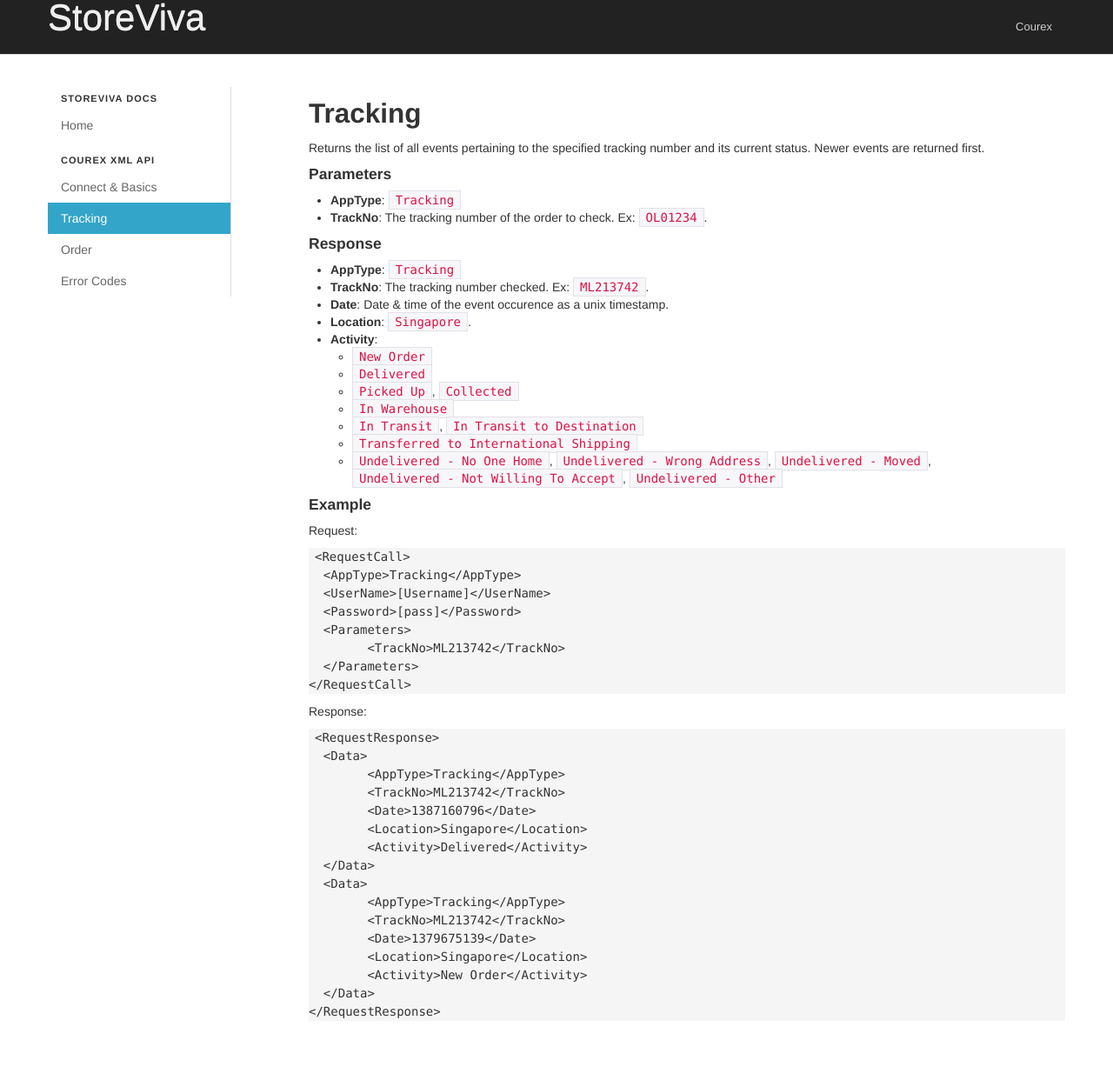
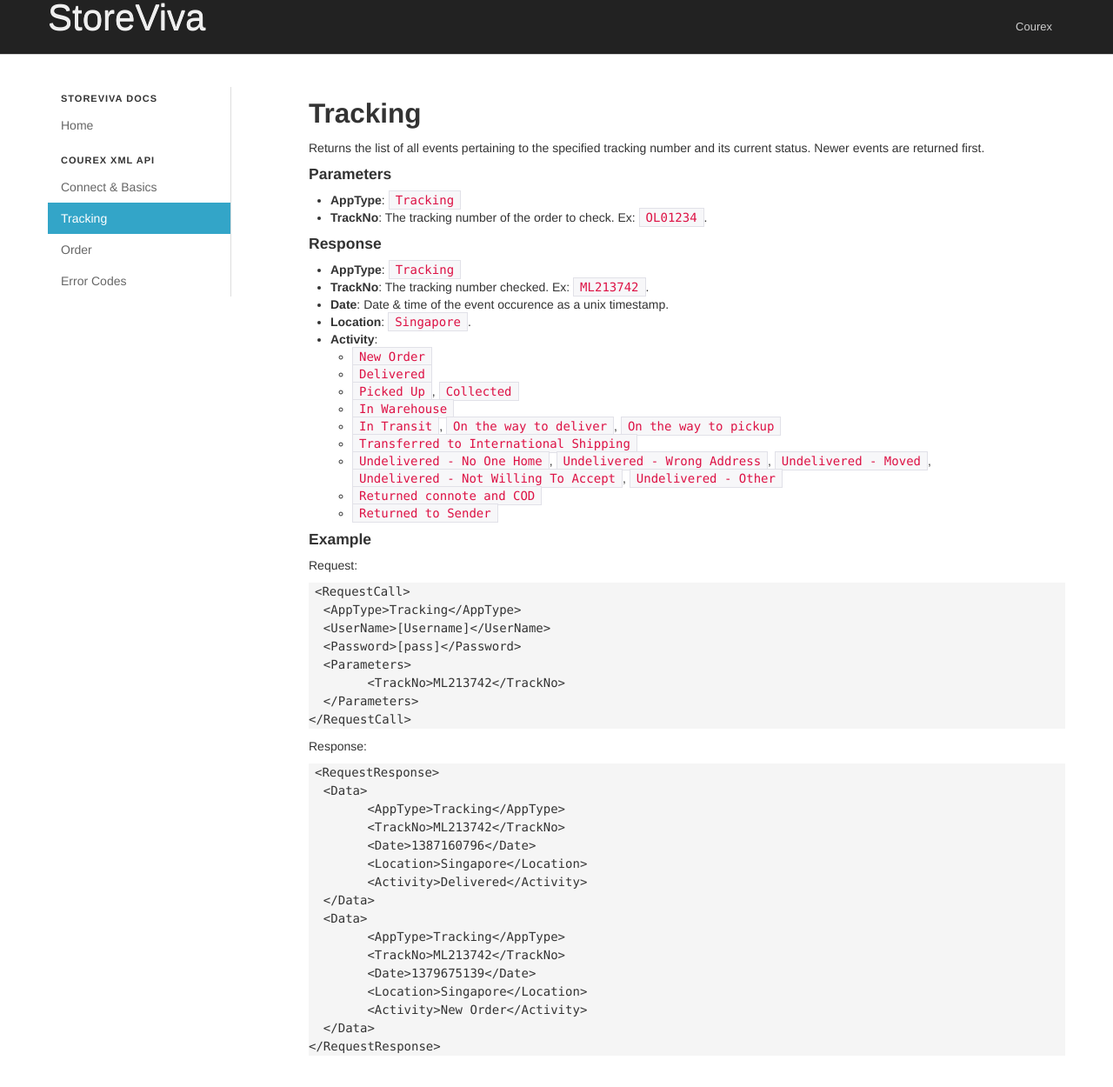
Before and after one commit to storeviva/storeviva.github.io, a Jekyll site: the page built from courex_xml/tracking.md, in a window 1280 px wide and 1284 px high. Shown: the top 1250 px of the window at 87% size. Built offline with Jekyll 4.4.1, drawn with Linux system fonts in a browser that asks for light colours; nearby versions of some CDN libraries; Markdown is read by kramdown in place of the engine named in the settings.

Commit message:
feat(courex_xml/tracking.md): Added new possible values for Activity ;

````diff
--- a/courex_xml/tracking.md
+++ b/courex_xml/tracking.md
@@ -22,9 +22,11 @@
   - ```Delivered```
   - ```Picked Up```, ```Collected```
   - ```In Warehouse```
-  - ```In Transit```, ```In Transit to Destination```
+  - ```In Transit```, ```On the way to deliver```, ```On the way to pickup```
   - ```Transferred to International Shipping```
   - ```Undelivered - No One Home```, ```Undelivered - Wrong Address```, ```Undelivered - Moved```, ```Undelivered - Not Willing To Accept```, ```Undelivered - Other```
+  - ```Returned connote and COD```
+  - ```Returned to Sender```
 
 #### Example
 
````
